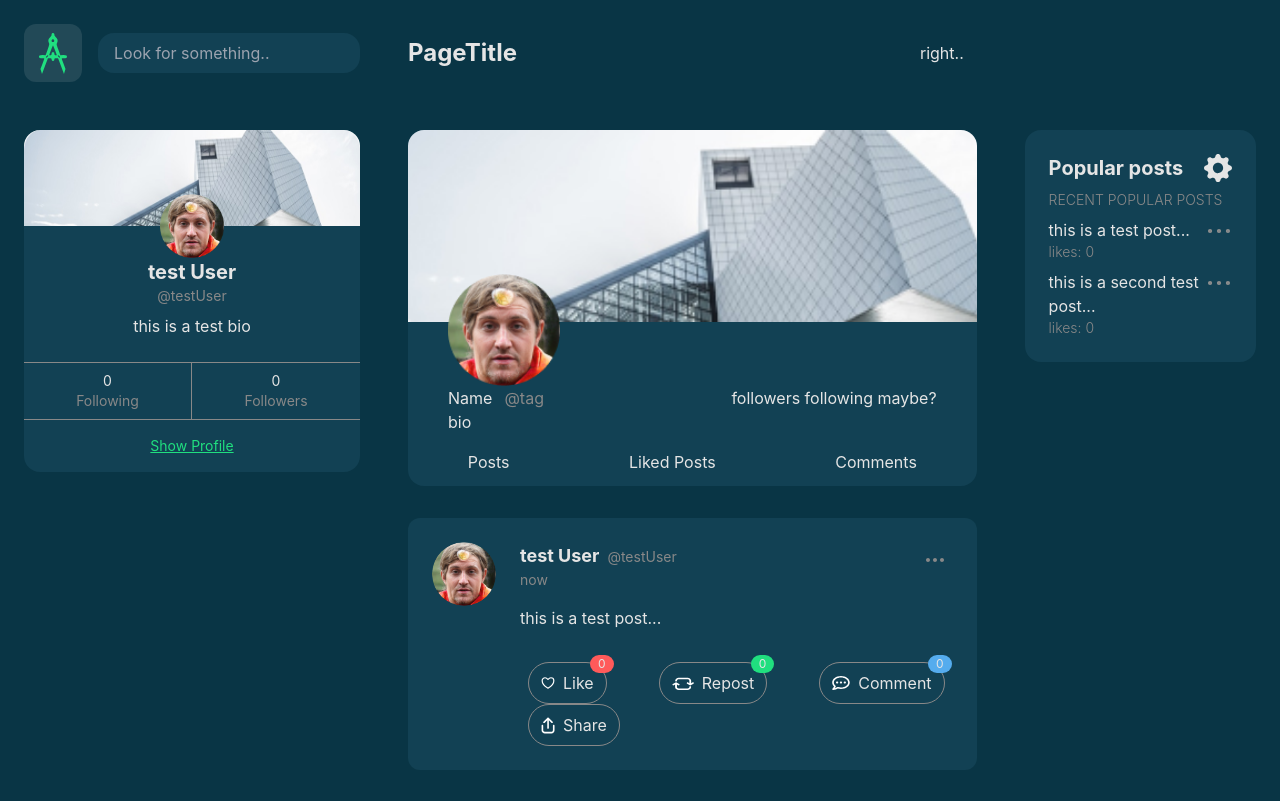
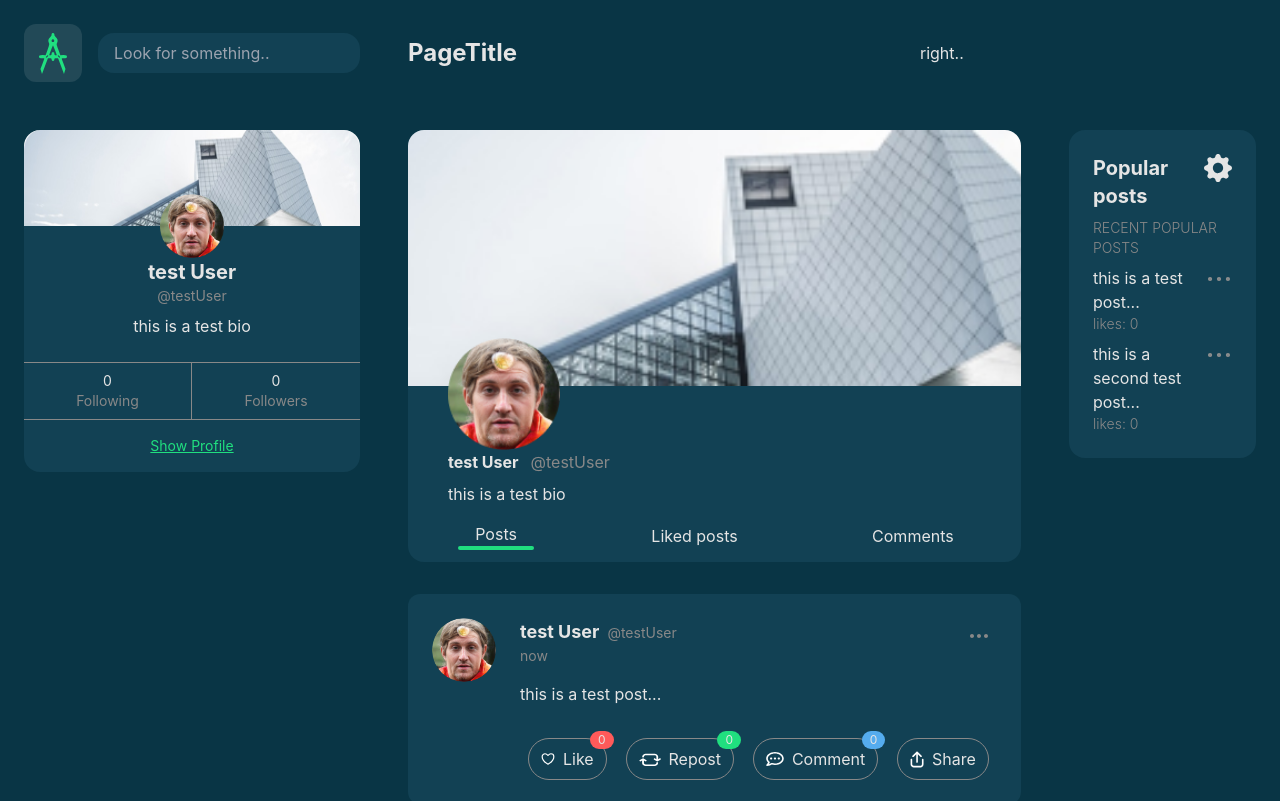
Before and after one commit to orcanicman/thinkr-js, a React (Create React App) app: page /1 in a window 1280 px wide. Shown: the top 801 px of the page. Built offline with nearby package versions, Linux system fonts and the light colour scheme.

Commit message:
user data and tab styling

```diff
--- a/src/pages/Profile/ProfilePage.tsx
+++ b/src/pages/Profile/ProfilePage.tsx
@@ -2,15 +2,21 @@ import React, { useState } from "react";
 import MainLayout from "../../layouts/Main";
 import { Post } from "../../types/Post";
 import { Post as PostComponent } from "../../pages/Home/components/Post";
+import { User } from "../../types/User";
 
 import { posts as testPosts } from "../../testData/posts";
+import { user as testUser } from "../../testData/users";
 import BackgroundImage from "../../assets/test_background_img.jpg";
 import ProfileImage from "../../assets/Profile_Image.png";
 
 interface ProfilePageProps {}
 
 export const ProfilePage: React.FC<ProfilePageProps> = () => {
+	const [user, setUser] = useState<User>(testUser);
 	const [posts, setPosts] = useState<Post[]>(testPosts);
+	const [currTab, setCurrTab] = useState<"posts" | "liked" | "comments">(
+		"posts"
+	);
 
 	return (
 		<MainLayout>
@@ -20,7 +26,7 @@ export const ProfilePage: React.FC<ProfilePageProps> = () => {
 						// should be src={user.profile.background}
 						src={BackgroundImage}
 						alt="profile background"
-						className="w-full h-48 object-cover object-center rounded-t-2xl"
+						className="w-full h-64 object-cover object-center rounded-t-2xl"
 					/>
 					<img
 						// should be src={user.profile.picture}
@@ -31,25 +37,40 @@ export const ProfilePage: React.FC<ProfilePageProps> = () => {
 				</div>
 
 				<div className="flex flex-row justify-between">
-					<div className="flex flex-col ml-10 mb-1">
+					<div className="flex flex-col ml-10 mb-1 space-y-2">
 						<div className="space-x-3">
-							<span className="">{"Name"}</span>
-							<span className="text-gray">@{"tag"}</span>
+							<span className="font-bold">{user.profile.name}</span>
+							<span className="text-gray">@{user.profile.tag}</span>
 						</div>
-						<div>{"bio"}</div>
+						<div>{user.profile.bio}</div>
 					</div>
-					<div className="mr-10">followers following maybe?</div>
+					{/* <div className="mr-10">followers following maybe?</div> */}
 				</div>
 
-				<div className="flex flex-row justify-around text-center">
-					<div className="p-3 flex-grow rounded-bl-2xl hover:bg-darkHighlight hover:cursor-pointer duration-75 ease-out transition-all">
-						Posts
+				<div className="flex flex-row justify-between text-center">
+					<div className="p-3 flex-grow rounded-bl-2xl hover:bg-darkHighlight hover:cursor-pointer duration-75 ease-out transition-all flex flex-col justify-center items-center">
+						<p>Posts</p>
+						<div
+							className={`h-1 w-1/2 bg-green rounded-xl ${
+								currTab === "posts" ? "" : "hidden"
+							}`}
+						></div>
 					</div>
-					<div className="p-3 flex-grow hover:bg-darkHighlight hover:cursor-pointer duration-75 ease-out transition-all">
-						Liked Posts
+					<div className="p-3 flex-grow hover:bg-darkHighlight hover:cursor-pointer duration-75 ease-out transition-all flex flex-col justify-center items-center">
+						<p>Liked posts</p>
+						<div
+							className={`h-1 w-1/2 bg-green rounded-xl ${
+								currTab === "liked" ? "" : "hidden"
+							}`}
+						></div>
 					</div>
-					<div className="p-3 flex-grow rounded-br-2xl hover:bg-darkHighlight hover:cursor-pointer duration-75 ease-out transition-all">
-						Comments
+					<div className="p-3 flex-grow rounded-br-2xl hover:bg-darkHighlight hover:cursor-pointer duration-75 ease-out transition-all flex flex-col justify-center items-center">
+						<p>Comments</p>
+						<div
+							className={`h-1 w-1/2 bg-green rounded-xl ${
+								currTab === "comments" ? "" : "hidden"
+							}`}
+						></div>
 					</div>
 				</div>
 			</div>
```
